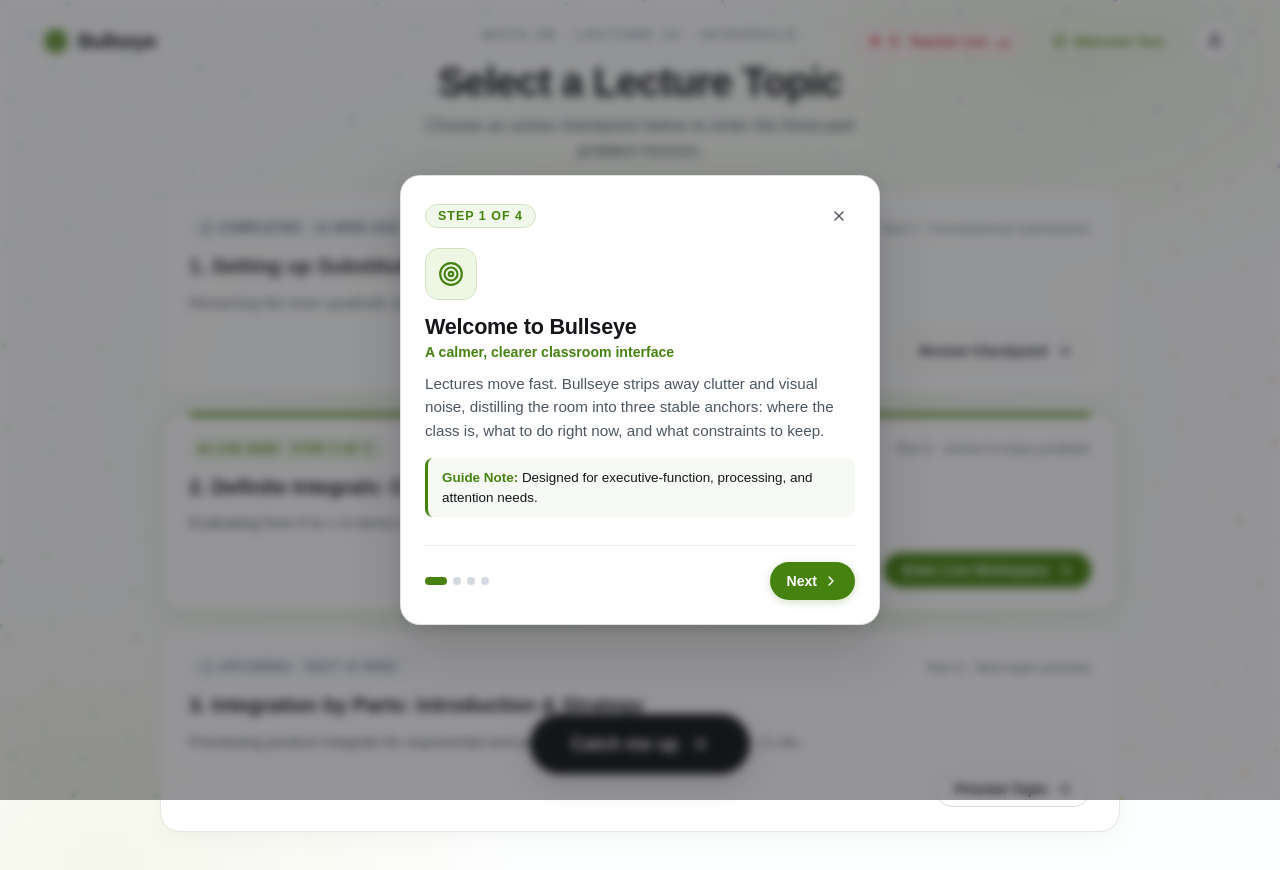
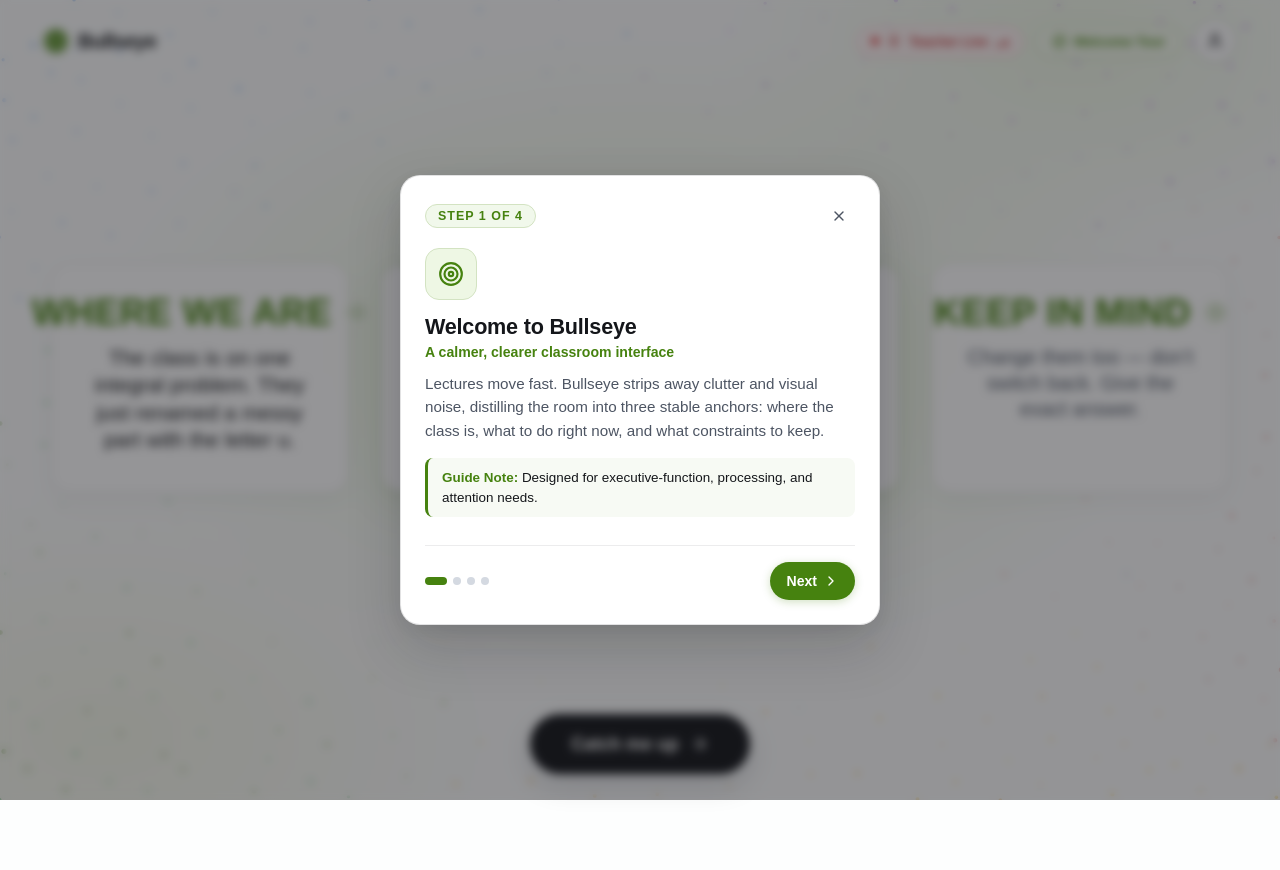
Before and after one commit to rvira/classroom-accessibility-promptathon, a React (Vite) app in the folder app/: page / in a window 1280 px wide. Shown: the top 870 px of the page. After the commit the page ends 800 px from the top, so only its background shows below. Built offline with nearby package versions, Linux system fonts and the light colour scheme.

Commit message:
Revert "Add topic selection cards flow before main problem workspace"
This reverts commit a5a61b9019a71324e39107f76caf26a0944c97f1.

```diff
--- a/app/src/App.css
+++ b/app/src/App.css
@@ -779,230 +779,6 @@
   width: 8px;
   height: 8px;
   background: var(--accent);
-}
-
-/* ---------- topic selection cards ---------- */
-
-.topics-workspace {
-  max-width: 960px;
-  width: 100%;
-  margin: 0 auto;
-  text-align: left;
-}
-
-.topics-header {
-  margin-bottom: clamp(24px, 3.5vh, 36px);
-  text-align: center;
-}
-
-.topics-main-title {
-  font-family: var(--ui);
-  font-size: clamp(1.8rem, 3.5vw, 2.5rem);
-  font-weight: 800;
-  letter-spacing: -0.02em;
-  color: var(--ink);
-  margin: 8px 0;
-}
-
-.topics-sub-title {
-  font-size: 1.05rem;
-  color: var(--ink-soft);
-  max-width: 48ch;
-  margin: 0 auto;
-  line-height: 1.5;
-}
-
-.topic-cards-grid {
-  display: flex;
-  flex-direction: column;
-  gap: 18px;
-}
-
-.topic-card {
-  background: rgba(255, 255, 255, 0.94);
-  backdrop-filter: blur(10px);
-  -webkit-backdrop-filter: blur(10px);
-  border: 1px solid rgba(20, 22, 26, 0.1);
-  border-radius: 20px;
-  padding: 24px 28px;
-  box-shadow: 0 8px 24px rgba(0, 0, 0, 0.03), 0 2px 6px rgba(0, 0, 0, 0.02);
-  transition: transform 0.18s ease, box-shadow 0.18s ease, border-color 0.18s ease;
-  display: flex;
-  flex-direction: column;
-  gap: 12px;
-  position: relative;
-}
-
-.topic-card:hover {
-  transform: translateY(-2px);
-  box-shadow: 0 14px 34px rgba(0, 0, 0, 0.06), 0 3px 10px rgba(0, 0, 0, 0.02);
-}
-
-.topic-live-card {
-  background: #ffffff;
-  border-color: rgba(70, 130, 15, 0.4);
-  box-shadow: 0 14px 40px rgba(70, 130, 15, 0.09), 0 3px 12px rgba(0, 0, 0, 0.02);
-}
-
-.topic-live-card::before {
-  content: '';
-  position: absolute;
-  top: 0;
-  left: 28px;
-  right: 28px;
-  height: 4px;
-  background: var(--accent);
-  border-radius: 0 0 4px 4px;
-}
-
-.topic-done-card {
-  opacity: 0.92;
-}
-
-.topic-card-top {
-  display: flex;
-  align-items: center;
-  justify-content: space-between;
-  flex-wrap: wrap;
-  gap: 10px;
-}
-
-.topic-status-badge {
-  display: inline-flex;
-  align-items: center;
-  gap: 6px;
-  font-size: 0.76rem;
-  font-weight: 700;
-  text-transform: uppercase;
-  letter-spacing: 0.06em;
-  padding: 4px 10px;
-  border-radius: 999px;
-}
-
-.topic-status-badge.live {
-  background: #f1f8eb;
-  color: var(--accent);
-  border: 1px solid #d3e3c2;
-}
-
-.topic-status-badge.completed {
-  background: #f7fafc;
-  color: #4a5568;
-  border: 1px solid #e2e8f0;
-}
-
-.topic-status-badge.upcoming {
-  background: #f7fafc;
-  color: #718096;
-  border: 1px solid #e2e8f0;
-}
-
-.topic-live-pulse {
-  width: 7px;
-  height: 7px;
-  border-radius: 50%;
-  background: var(--accent);
-  box-shadow: 0 0 0 rgba(70, 130, 15, 0.7);
-  animation: live-pulse 1.8s infinite;
-}
-
-.topic-card-sub {
-  font-size: 0.82rem;
-  color: var(--ink-mute);
-  font-weight: 600;
-}
-
-.topic-card-title {
-  margin: 0;
-  font-size: 1.28rem;
-  font-weight: 700;
-  color: var(--ink);
-  line-height: 1.35;
-}
-
-.topic-card-summary {
-  margin: 0;
-  font-size: 0.95rem;
-  line-height: 1.5;
-  color: var(--ink-soft);
-}
-
-.topic-card-foot {
-  display: flex;
-  align-items: center;
-  justify-content: flex-end;
-  margin-top: 6px;
-}
-
-.topic-select-btn {
-  display: inline-flex;
-  align-items: center;
-  gap: 8px;
-  padding: 9px 18px;
-  border-radius: 999px;
-  font-family: var(--ui);
-  font-size: 0.88rem;
-  font-weight: 700;
-  cursor: pointer;
-  transition: all 0.15s ease;
-}
-
-.topic-btn-primary {
-  border: 0;
-  background: var(--accent);
-  color: #ffffff;
-  box-shadow: 0 2px 8px rgba(70, 130, 15, 0.25);
-}
-
-.topic-btn-primary:hover {
-  background: #3c700d;
-  box-shadow: 0 4px 14px rgba(70, 130, 15, 0.35);
-  transform: translateY(-1px);
-}
-
-.topic-btn-secondary {
-  border: 1px solid rgba(20, 22, 26, 0.16);
-  background: transparent;
-  color: var(--ink);
-}
-
-.topic-btn-secondary:hover {
-  background: #f7fafc;
-  border-color: rgba(20, 22, 26, 0.3);
-}
-
-.workspace-nav {
-  display: flex;
-  align-items: center;
-  justify-content: space-between;
-  margin-bottom: clamp(14px, 2.2vh, 24px);
-}
-
-.workspace-nav .course {
-  margin: 0;
-}
-
-.back-to-topics-btn {
-  display: inline-flex;
-  align-items: center;
-  gap: 7px;
-  padding: 6px 14px;
-  border-radius: 999px;
-  border: 1px solid rgba(20, 22, 26, 0.15);
-  background: rgba(255, 255, 255, 0.9);
-  color: var(--ink);
-  font-family: var(--ui);
-  font-size: 0.82rem;
-  font-weight: 700;
-  cursor: pointer;
-  transition: all 0.15s ease;
-}
-
-.back-to-topics-btn:hover {
-  border-color: var(--accent);
-  color: var(--accent);
-  background: #ffffff;
-  transform: translateX(-2px);
 }
 
 /* ---------- three statements, side by side ---------- */
@@ -1781,9 +1557,6 @@ input:focus-visible {
   .tour-btn,
   .live-pulse-dot,
   .live-wave i,
-  .topic-card,
-  .topic-select-btn,
-  .back-to-topics-btn,
   .caret {
     animation: none;
     transition: none;
--- a/app/src/App.tsx
+++ b/app/src/App.tsx
@@ -1,14 +1,11 @@
 import { useEffect, useRef, useState } from 'react'
 import {
   Activity,
-  ArrowLeft,
   ArrowLeftRight,
   ArrowRight,
   CheckCircle,
-  CheckCircle2,
   ChevronLeft,
   ChevronRight,
-  Clock,
   Compass,
   Equal,
   HelpCircle,
@@ -31,65 +28,12 @@ import './App.css'
 /* Sample state from one Math 2B (Calculus) lecture on integrals.
    Synthetic, not a transcript, and no model is called. The visible copy is
    plain on purpose; the exact maths lives behind each small i button. */
-interface Topic {
-  id: string
-  title: string
-  subtitle: string
-  summary: string
-  status: 'completed' | 'live' | 'upcoming'
-  timeBadge: string
-  lectureData: {
-    course: string
-    where: string
-    next: string
-    keep: string
-  }
-}
-
-const lectureTopics: Topic[] = [
-  {
-    id: 'topic-1',
-    title: '1. Setting up Substitution: Choosing u = x²',
-    subtitle: 'Part 1 · Foundational substitution',
-    summary: 'Renaming the inner quadratic expression and finding the differential du = 2x·dx.',
-    status: 'completed',
-    timeBadge: 'Completed · 12 mins ago',
-    lectureData: {
-      course: 'Math 2B · Lecture 14 · Topic 1',
-      where: 'The class identified 2x as the derivative of x² and substituted u = x².',
-      next: 'Verify that du replaces 2x dx in the integrand.',
-      keep: 'Write down both u and du explicitly in your margins before integrating.',
-    },
-  },
-  {
-    id: 'topic-2',
-    title: '2. Definite Integrals: Changing Lower & Upper Limits',
-    subtitle: 'Part 2 · Active in-class problem',
-    summary: 'Evaluating from 0 to 1 in terms of u so x never needs to be substituted back.',
-    status: 'live',
-    timeBadge: 'Live Now · Step 2 of 3',
-    lectureData: {
-      course: 'Math 2B · Lecture 14 · Topic 2',
+const lecture = {
+  course: 'Math 2B · Lecture 14 · Integrals',
   where: 'The class is on one integral problem. They just renamed a messy part with the letter u.',
   next: 'Change the start and end values.',
   keep: 'Change them too — don’t switch back. Give the exact answer.',
-    },
-  },
-  {
-    id: 'topic-3',
-    title: '3. Integration by Parts: Introduction & Strategy',
-    subtitle: 'Part 3 · Next topic preview',
-    summary: 'Previewing product integrals for exponential and polynomial terms using ∫ u dv = uv - ∫ v du.',
-    status: 'upcoming',
-    timeBadge: 'Upcoming · Next 15 mins',
-    lectureData: {
-      course: 'Math 2B · Lecture 14 · Topic 3',
-      where: 'The professor is introducing product rules when substitution fails.',
-      next: 'Identify which term is u using the LIATE rule.',
-      keep: 'Differentiate u to find du, and integrate dv to find v.',
-    },
-  },
-]
+}
 
 const catchUpSteps = [
   {
@@ -265,7 +209,6 @@ function App() {
   const [tourStep, setTourStep] = useState(0)
   const [recordingActive, setRecordingActive] = useState(true)
   const [liveDetailsOpen, setLiveDetailsOpen] = useState(false)
-  const [selectedTopicId, setSelectedTopicId] = useState<string | null>(null)
   const inputRef = useRef<HTMLInputElement>(null)
   const profileRef = useRef<HTMLDivElement>(null)
   const liveMenuRef = useRef<HTMLDivElement>(null)
@@ -584,71 +527,8 @@ function App() {
       </div>
 
       <main>
-        {selectedTopicId === null ? (
-          <div className="workspace topics-workspace">
-            <div className="topics-header">
-              <p className="course">Math 2B · Lecture 14 · Integrals</p>
-              <h1 className="topics-main-title">Select a Lecture Topic</h1>
-              <p className="topics-sub-title">
-                Choose an active checkpoint below to enter the three-part problem horizon.
-              </p>
-            </div>
-
-            <div className="topic-cards-grid" role="list">
-              {lectureTopics.map((topic) => {
-                const isLive = topic.status === 'live'
-                const isDone = topic.status === 'completed'
-                return (
-                  <article
-                    key={topic.id}
-                    className={`topic-card ${isLive ? 'topic-live-card' : ''} ${isDone ? 'topic-done-card' : ''}`}
-                    role="listitem"
-                  >
-                    <div className="topic-card-top">
-                      <span className={`topic-status-badge ${topic.status}`}>
-                        {isLive && <span className="topic-live-pulse" aria-hidden="true" />}
-                        {isDone && <CheckCircle2 size={13} aria-hidden="true" />}
-                        {topic.status === 'upcoming' && <Clock size={13} aria-hidden="true" />}
-                        {topic.timeBadge}
-                      </span>
-                      <span className="topic-card-sub">{topic.subtitle}</span>
-                    </div>
-
-                    <h2 className="topic-card-title">{topic.title}</h2>
-                    <p className="topic-card-summary">{topic.summary}</p>
-
-                    <div className="topic-card-foot">
-                      <button
-                        type="button"
-                        className={`topic-select-btn ${isLive ? 'topic-btn-primary' : 'topic-btn-secondary'}`}
-                        onClick={() => setSelectedTopicId(topic.id)}
-                      >
-                        <span>{isLive ? 'Enter Live Workspace' : isDone ? 'Review Checkpoint' : 'Preview Topic'}</span>
-                        <ArrowRight size={16} aria-hidden="true" />
-                      </button>
-                    </div>
-                  </article>
-                )
-              })}
-            </div>
-          </div>
-        ) : (
-          (() => {
-            const currentTopic = lectureTopics.find((t) => t.id === selectedTopicId) ?? lectureTopics[1]
-            return (
         <div className="workspace">
-                <div className="workspace-nav">
-                  <button
-                    type="button"
-                    className="back-to-topics-btn"
-                    onClick={() => setSelectedTopicId(null)}
-                    aria-label="Back to all lecture topics"
-                  >
-                    <ArrowLeft size={16} aria-hidden="true" />
-                    <span>All Lecture Topics</span>
-                  </button>
-                  <p className="course">{currentTopic.lectureData.course}</p>
-                </div>
+          <p className="course">{lecture.course}</p>
 
           <section className="row" aria-label="Sample classroom activity">
             <div className="block card">
@@ -664,7 +544,7 @@ function App() {
                   <Info size={15} aria-hidden="true" />
                 </button>
               </div>
-                    <p className="context">{currentTopic.lectureData.where}</p>
+              <p className="context">{lecture.where}</p>
             </div>
 
             <div className="block card card-primary">
@@ -681,7 +561,7 @@ function App() {
                 </button>
               </div>
               <h1 className="action" aria-live="polite">
-                      {currentTopic.lectureData.next}
+                {lecture.next}
               </h1>
             </div>
 
@@ -698,13 +578,10 @@ function App() {
                   <Info size={15} aria-hidden="true" />
                 </button>
               </div>
-                    <p className="constraints">{currentTopic.lectureData.keep}</p>
+              <p className="constraints">{lecture.keep}</p>
             </div>
           </section>
         </div>
-            )
-          })()
-        )}
       </main>
 
       {openTech !== null && (
```
Lines whose indentation alone changed are shown as unchanged.
